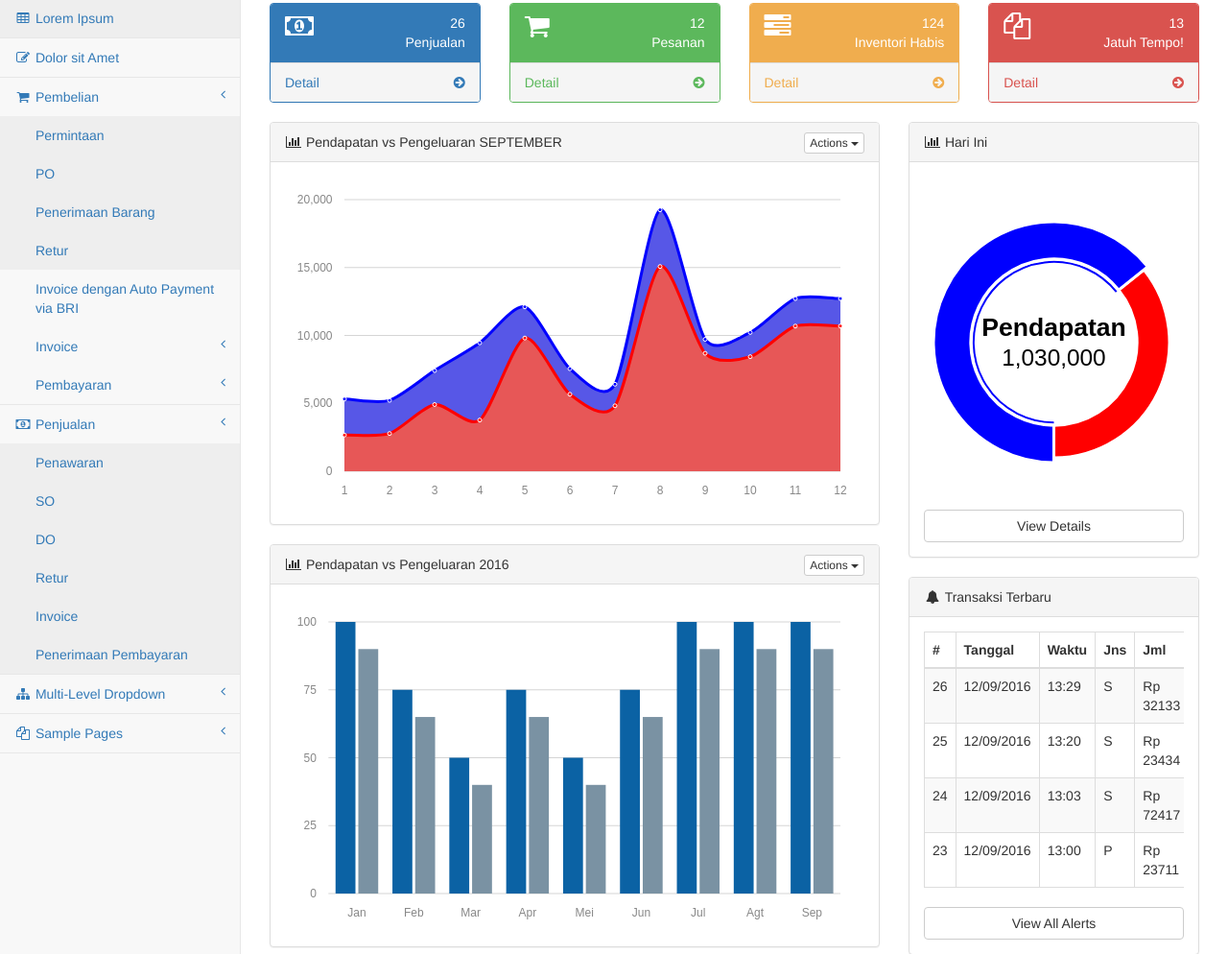
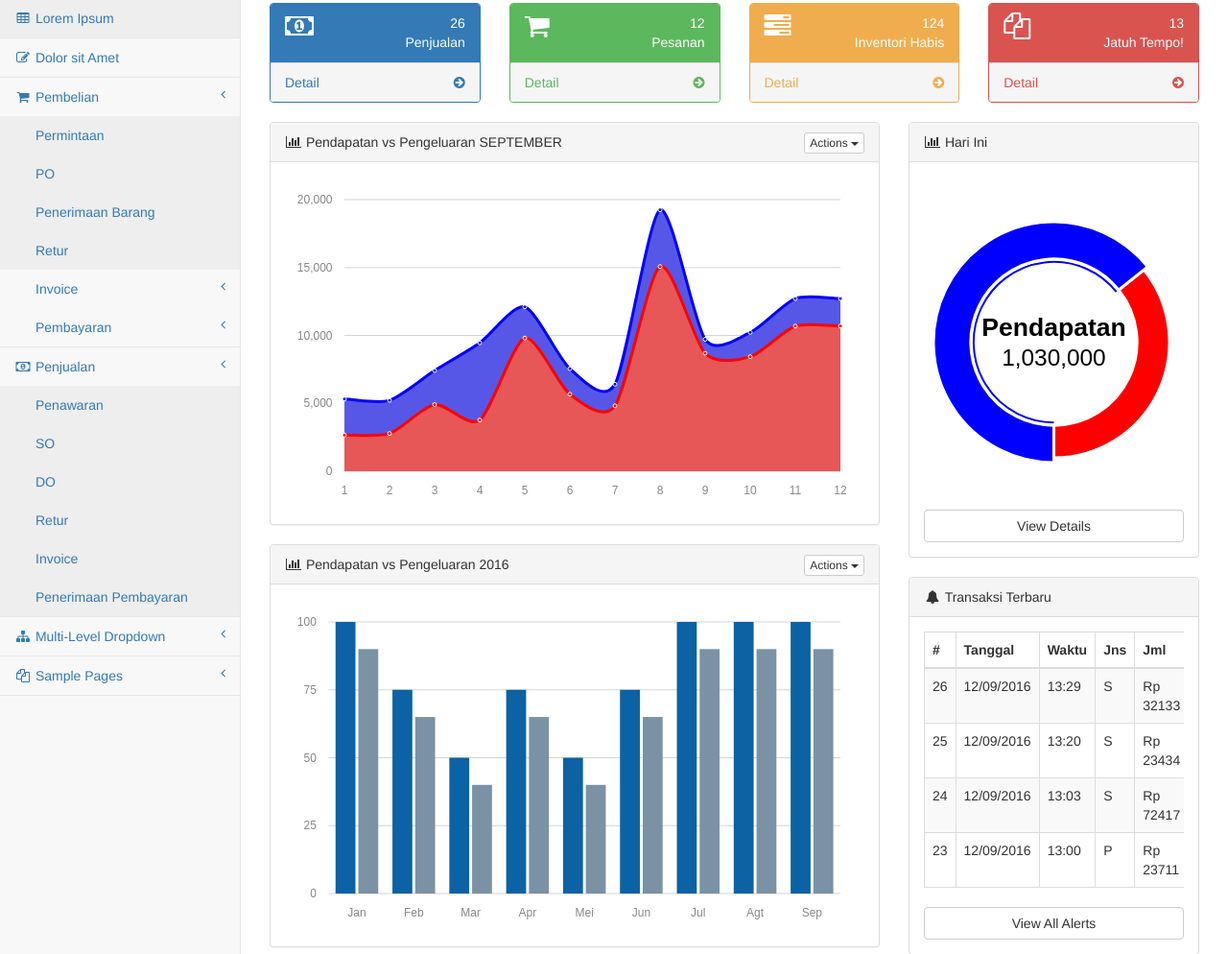
Before and after one commit to futtBucker/hackathonbri, a PHP site: page /index.php in a window 1280 px wide. Shown: the part 158-1152 px from the top of the page at 96% size. Run offline with PHP 8.4, Linux system fonts and the light colour scheme.

Commit message:
2nd commit

```diff
--- a/navigation.php
+++ b/navigation.php
@@ -75,10 +75,7 @@
                             <a href="">Retur</a>
                         </li>
                         <li>
-                            <a href="purchase_invoice.php">Invoice dengan Auto Payment via BRI</a>
-                        </li>
-                        <li>
-                            <a href="purchase_invoice.php">Invoice <span class="fa arrow"></span></a>
+                            <a href="#">Invoice <span class="fa arrow"></span></a>
                             <ul class="nav nav-third-level">
                                 <li>
                                     <a href="purchase_invoice.php">Invoice dengan Auto Payment via BRI</a>
```
